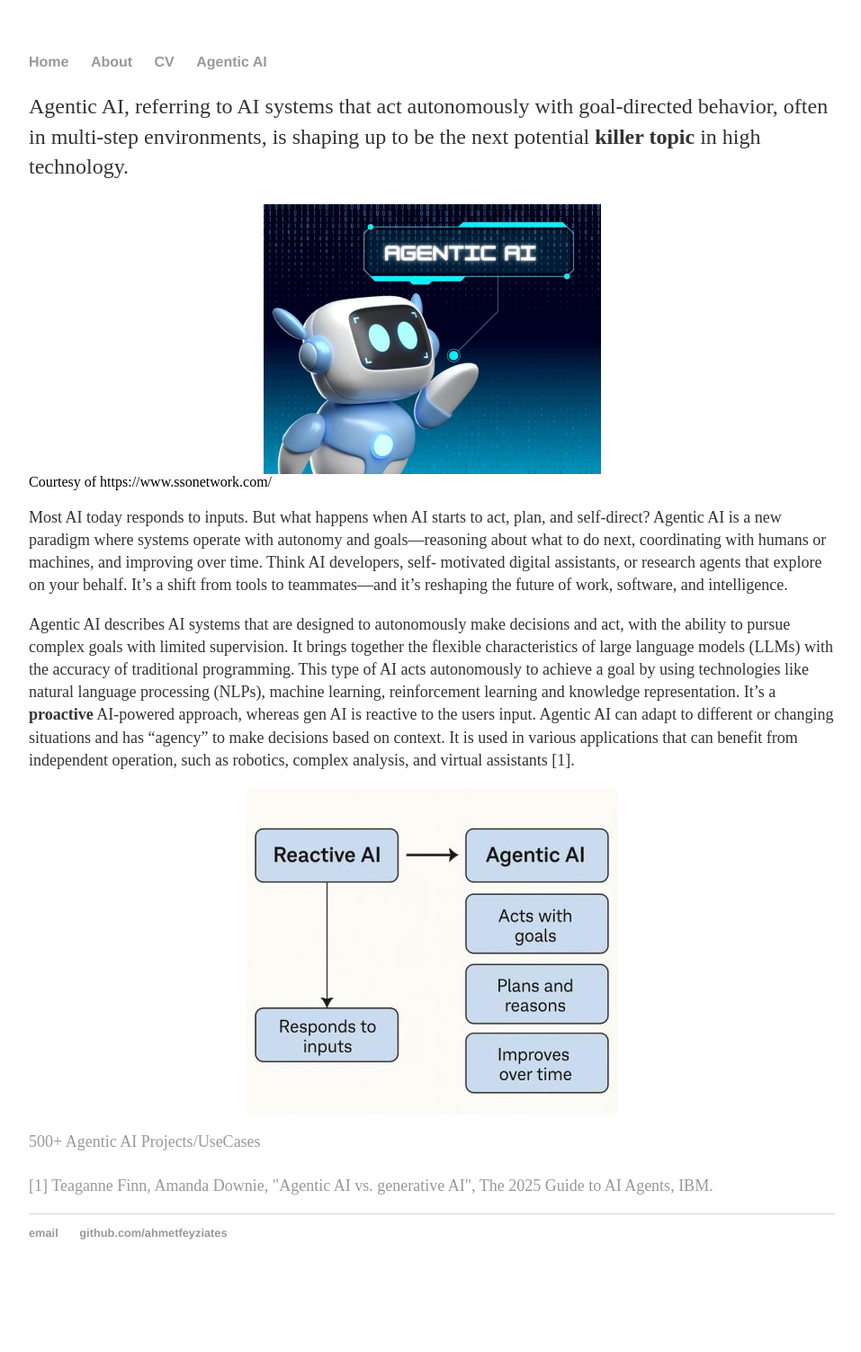
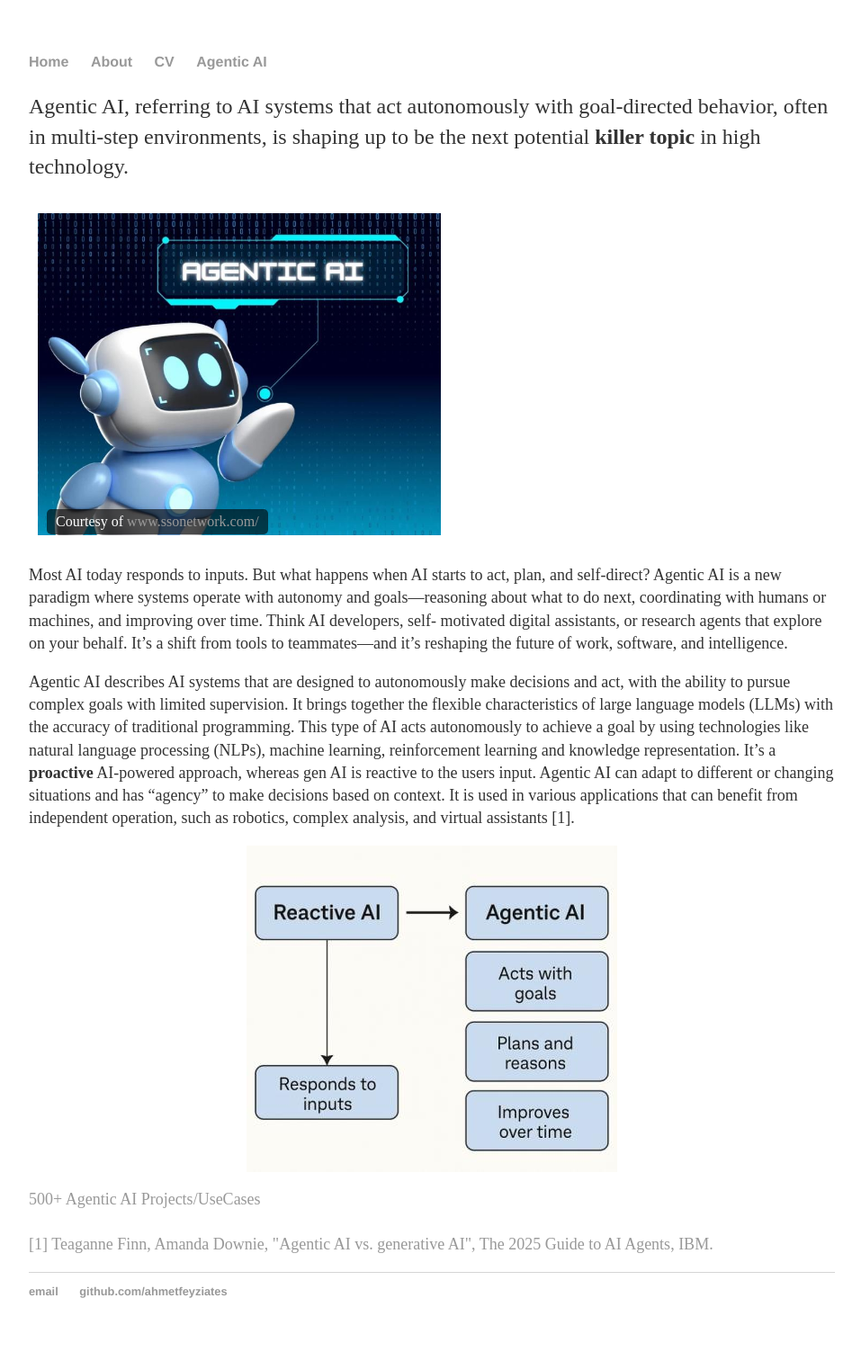
Before and after one commit to ahmetfeyziates/ahmetfeyziates.github.io, a Jekyll site: the page built from agentic/index.html, in a window 1280 px wide. Shown: the whole page at 90% size, without its empty margins (160-1117 px from the left). Built offline with Jekyll 4.4.1, drawn with Linux system fonts in a browser that asks for light colours; before the commit the page ends 1438 px from its top, so only the background shows below that.

Commit message:
Update index.html

```diff
--- a/agentic/index.html
+++ b/agentic/index.html
@@ -5,8 +5,10 @@ title: Ahmet Feyzi Ates, Agentic AI
 <p>Agentic AI, referring to AI systems that act autonomously with goal-directed behavior, often in
   multi-step environments, is shaping up to be the next potential <b>killer topic</b> in high technology.
 </p>
-<img src="../images/agentic.jpg" alt="Agentic AI" width="375" height="300" style="display: block; margin: auto;">
-Courtesy of https://www.ssonetwork.com/
+<div class="image-container">
+    <img src="../images/agentic.jpg" alt="Agentic AI" width="375" height="300" style="display: block; margin: auto;">
+    <div class="image-text">Courtesy of <a href=https://www.ssonetwork.com/>www.ssonetwork.com/</div>
+</div>
 <p style="font-size: 18px;">Most AI today responds to inputs. But what happens when AI starts to act, plan, and self-direct?
   Agentic AI is a new paradigm where systems operate with autonomy and goals—reasoning about what to
   do next, coordinating with humans or machines, and improving over time. Think AI developers, self-
```
